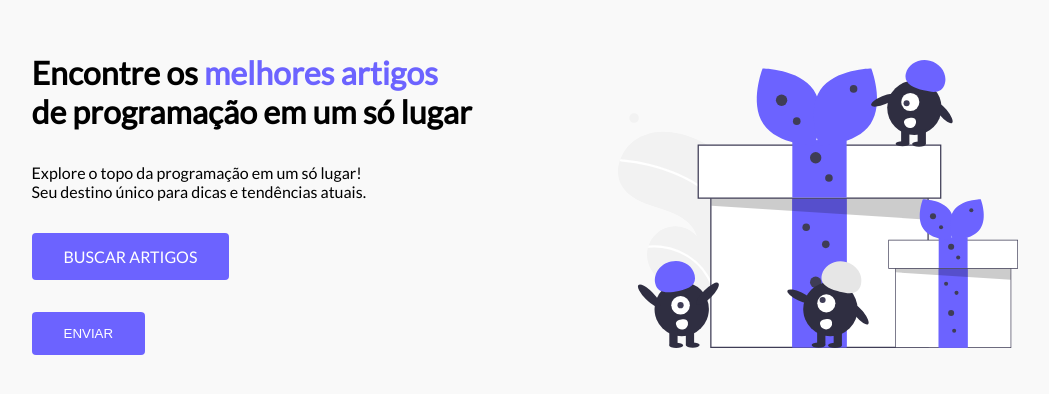
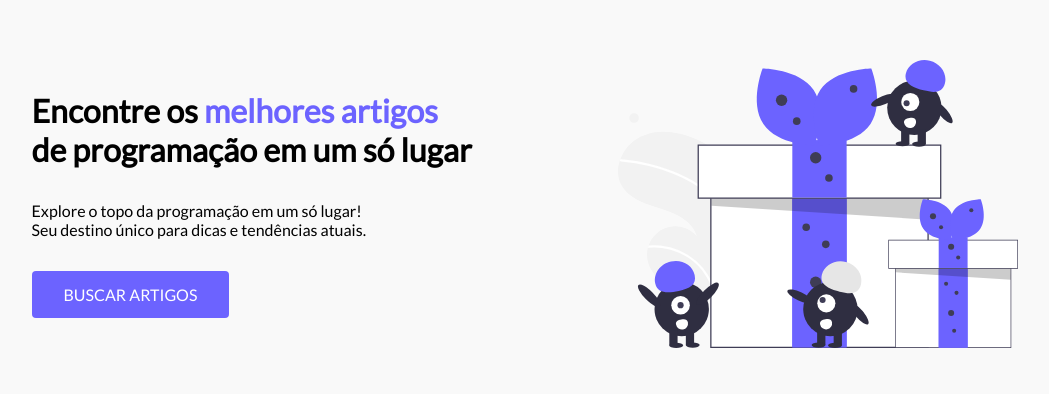
Before and after one commit to higor-costa/desafio-3, a React (Vite) app: page / in a window 1280 px wide. Shown: the part 196-590 px from the top of the page, without its empty margins (115-1164 px from the left). Built offline with nearby package versions, Linux system fonts and the light colour scheme.

Commit message:
feat(header.jsx): remove o botão enviar
Remove o botão enviar do cabeçalho

BREAKING CHANGE: modifica o arquivo Header.jsx

```diff
--- a/src/assets/components/Header.jsx
+++ b/src/assets/components/Header.jsx
@@ -17,7 +17,6 @@ const Header = () => {
             para dicas e tendências atuais.
           </p>
           <StyledButton as="a" href="#">Buscar artigos</StyledButton>
-          <StyledButton type="submit">Enviar</StyledButton>
         </div>
         <div className={styles.imagem}>
           <img src="src\assets\img\image.svg" alt="Caixas de presentes" />
```
